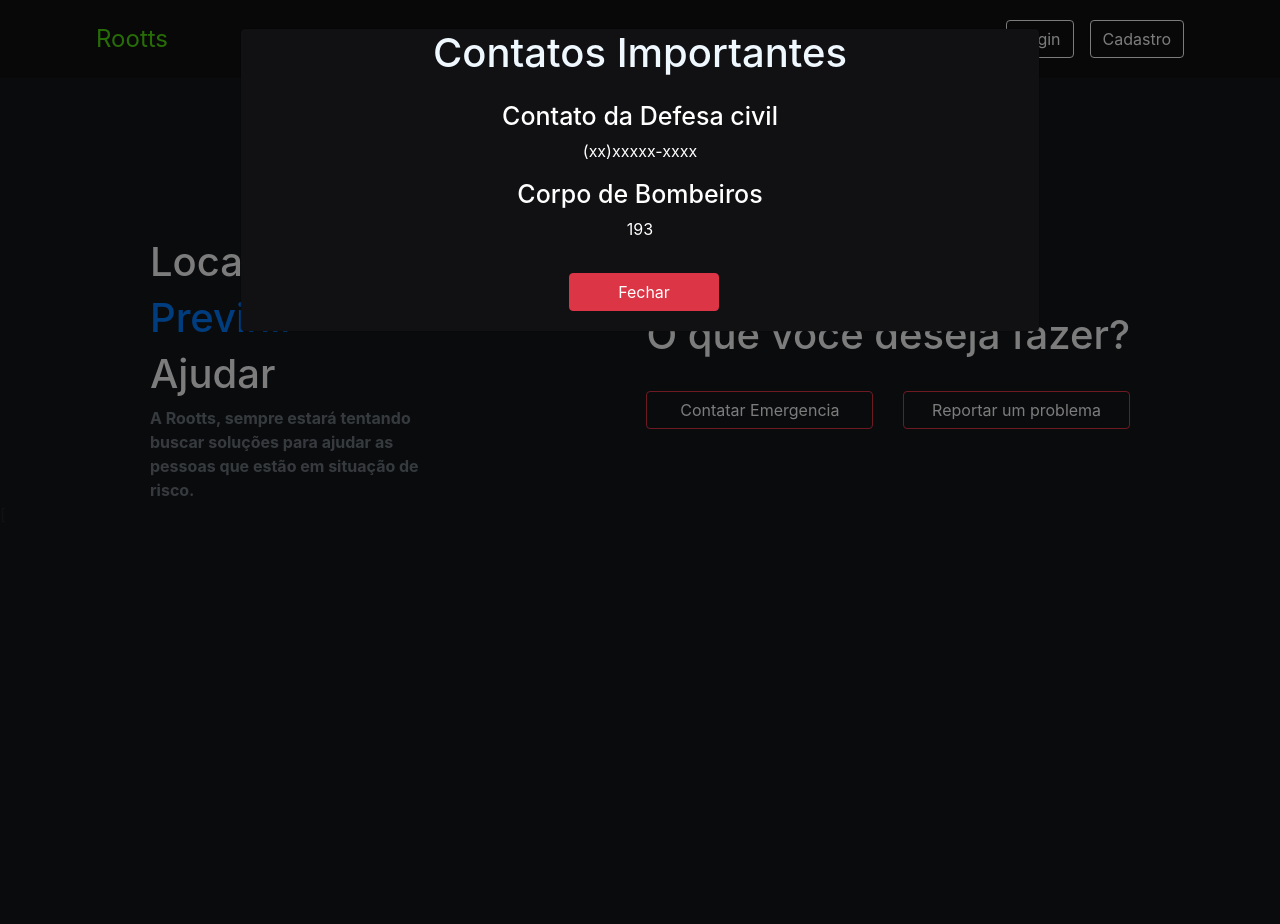
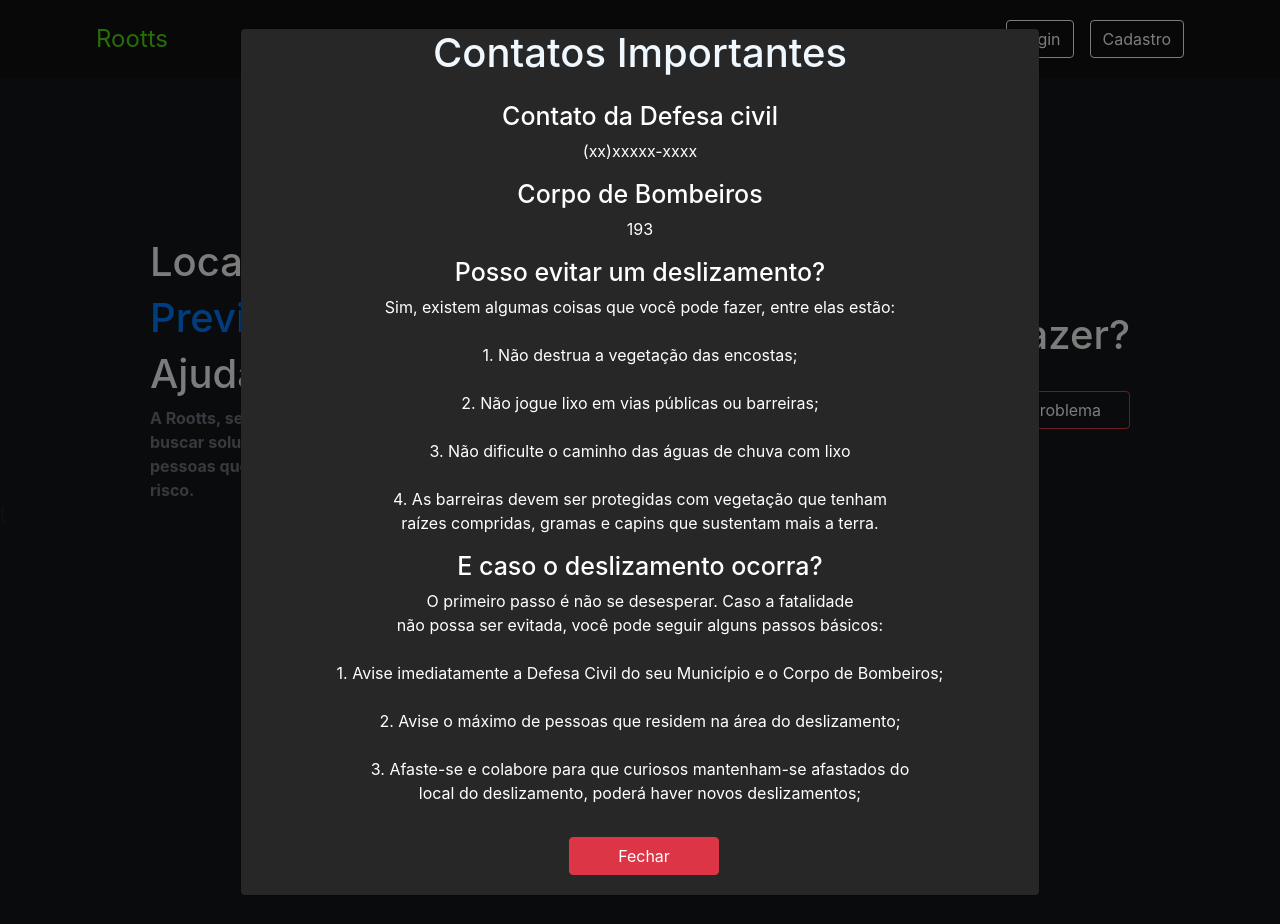
Before and after one commit to Rootts-CESAR/Rootts-web, a Django app: page / in a window 1280 px wide, after a click on "Contatar Emergencia". Run offline with Django 3.2, Linux system fonts and the light colour scheme; parts of the project's set-up code (start-up, migrations or seed data) failed here and were passed over; some libraries are stand-ins or nearby versions.

Commit message:
RTTS-20.2: Added some text information on the modal for the contact on the landing page

```diff
--- a/roottsApp/templates/index.html
+++ b/roottsApp/templates/index.html
@@ -1,4 +1,5 @@
 {% load bootstrap4 %}
+{% load static %}
 <!DOCTYPE html>
 <html lang="pt-br">
 <head>
@@ -55,7 +56,7 @@
             <div class="col-md-12">
                 <div class="modal fade" id="myModal">
                     <div class="modal-dialog modal-lg">
-                        <div class="modal-content"style="background-color: #111113;text-align: center;">
+                        <div class="modal-content"style="background-color: #272727;text-align: center;">
 
                                 <h1 style="text-align: center;color:aliceblue;">Contatos Importantes</h1>
 
@@ -64,6 +65,20 @@
                                         <p style="text-align: center;color:white;">(xx)xxxxx-xxxx</p>
                                         <h1 style="text-align: center;font-size:25px;color:white;">Corpo de Bombeiros</h1>
                                         <p style="text-align: center;color:white;">193</p>
+                                        <h1 style="text-align: center;font-size:25px;color:white;">Posso evitar um deslizamento?</h1>
+                                        <p style="text-align: center;color:white;">Sim, existem algumas coisas que você pode fazer, entre elas estão:<br><br>
+                                            1. Não destrua a vegetação das encostas;<br><br>
+                                            2. Não jogue lixo em vias públicas ou barreiras;<br><br>
+                                            3. Não dificulte o caminho das águas de chuva com lixo<br><br>
+                                            4. As barreiras devem ser protegidas com vegetação que tenham<br> raízes compridas, gramas e capins que sustentam mais a terra.</p>
+                                        <h1 style="text-align: center;font-size:25px;color:white;">E caso o deslizamento ocorra?</h1>
+                                        <p style="text-align: center;color:white;">O primeiro passo é não se desesperar. Caso a fatalidade<br> não possa ser evitada,
+                                        você pode seguir alguns passos básicos:<br><br>
+                                        1. Avise imediatamente a Defesa Civil do seu Município e o Corpo de Bombeiros;<br><br>
+                                        2. Avise o máximo de pessoas que residem na área do deslizamento;<br><br>
+                                        3. Afaste-se e colabore para que curiosos mantenham-se afastados do<br> local do deslizamento,
+                                        poderá haver novos deslizamentos;<br></p>
+
                                     </div>
 
                                 <button class="btn btn-danger" data-dismiss="modal" style="max-width:150px;margin-left:328px;margin-bottom:20px;">Fechar</button>
```
Lines whose indentation alone changed are shown as unchanged.
